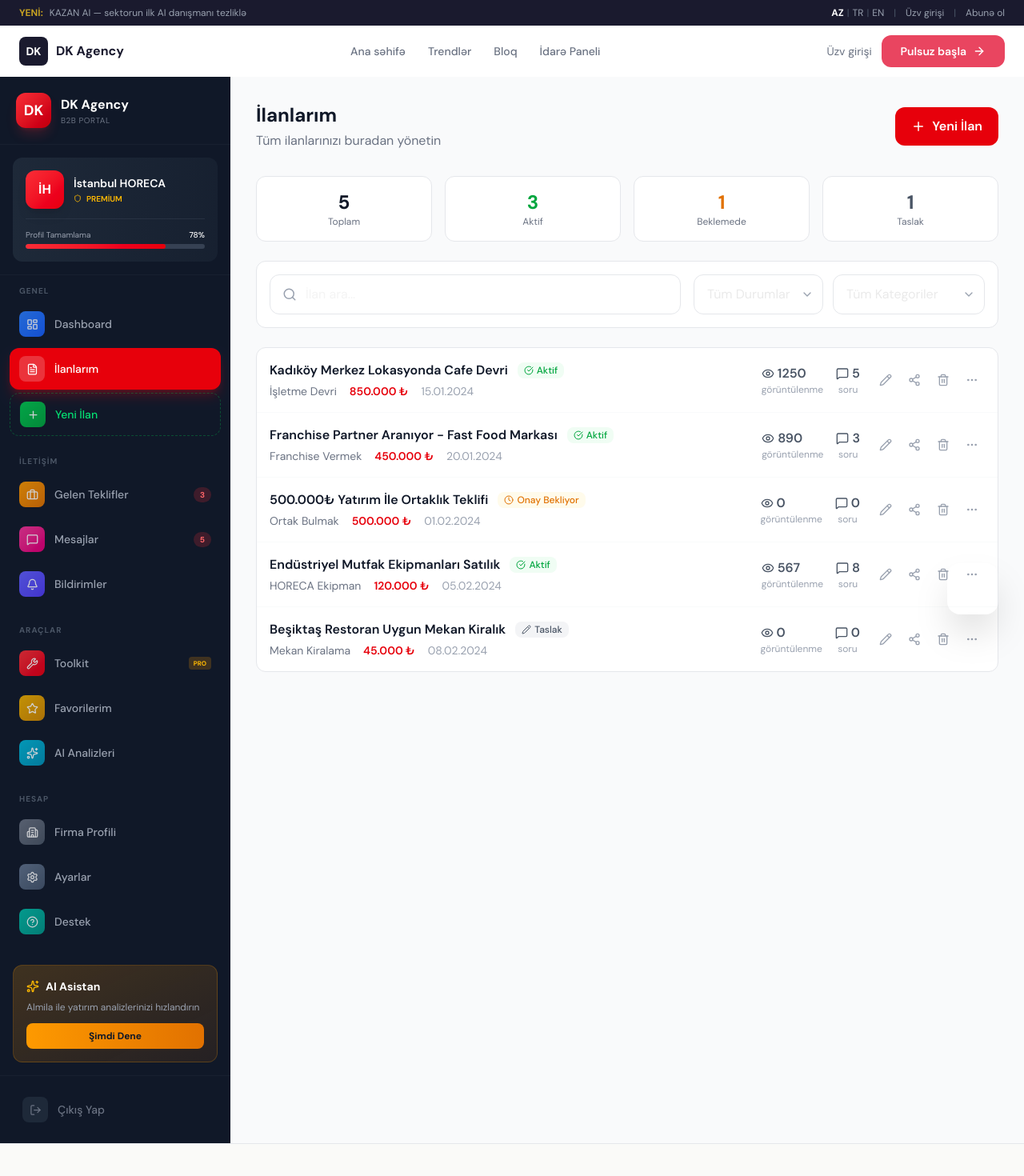
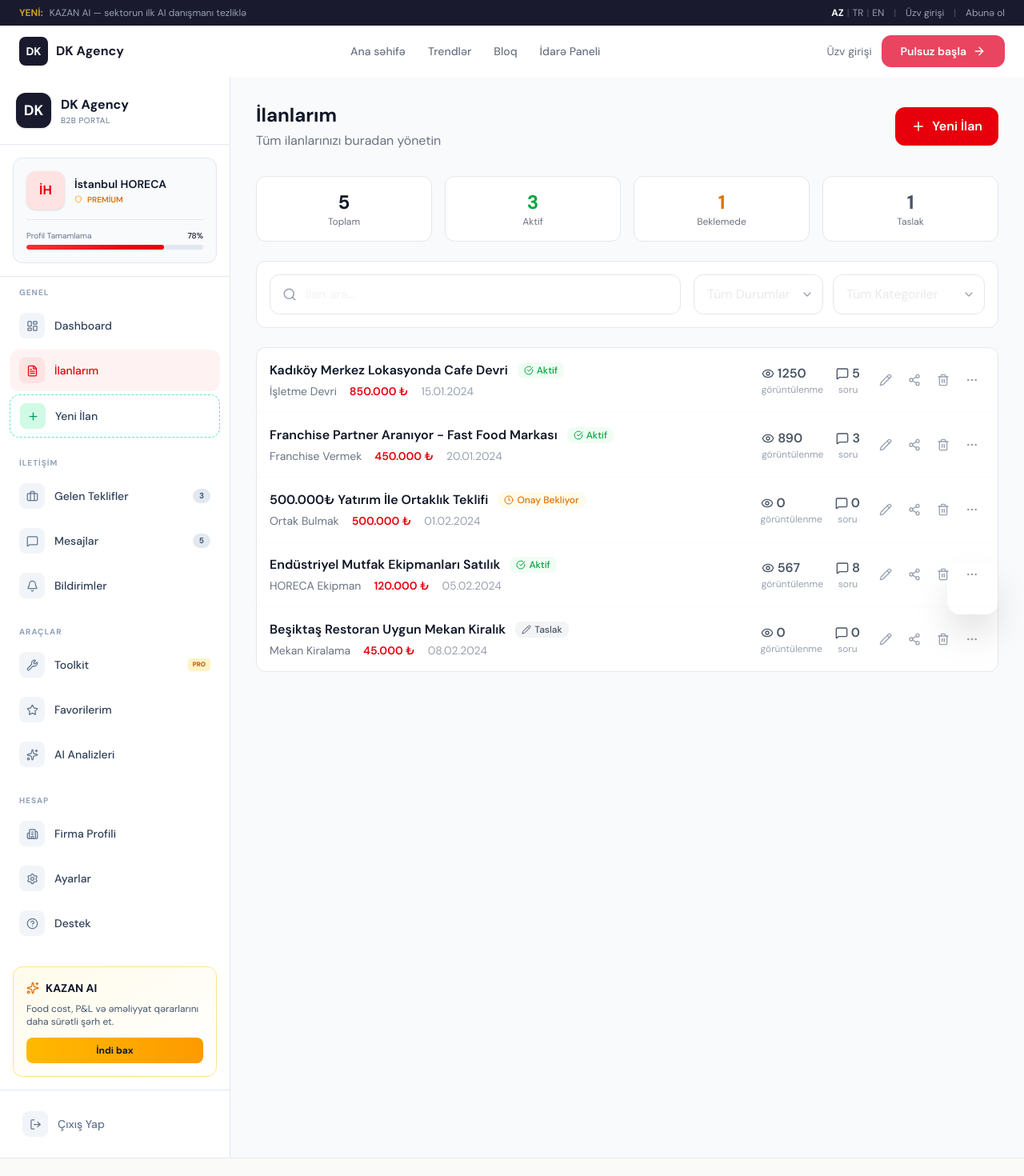
Before and after one commit to DTOMRIS/dk-agency-platform, a Next.js app: page /b2b-panel/ilanlarim in a window 1280 px wide. Shown: the top 1470 px of the page at 80% size. Built offline with nearby package versions, Linux system fonts and the light colour scheme; a web font is replaced by a local one.

Commit message:
TASK-0001: fix: megamenu links + b2b panel light theme

```diff
--- a/components/b2b-panel/B2BSidebar.tsx
+++ b/components/b2b-panel/B2BSidebar.tsx
@@ -1,10 +1,5 @@
-// components/b2b-panel/B2BSidebar.tsx
-// DK Agency B2B Portal Sidebar - Restaurant365 Style
-// Yatırımcı/Partner Portal Navigasyonu
-
 'use client';
 
-import React from 'react';
 import Link from 'next/link';
 import { usePathname } from 'next/navigation';
 import {
@@ -20,9 +15,6 @@ import {
   Bell,
   Star,
   Wrench,
-  TrendingUp,
-  PieChart,
-  Users,
   Shield,
   Sparkles,
   LucideIcon,
@@ -32,7 +24,6 @@ interface NavItem {
   href: string;
   label: string;
   icon: LucideIcon;
-  color: string;
   highlight?: boolean;
   badge?: number;
   pro?: boolean;
@@ -47,33 +38,33 @@ const NAV_SECTIONS: NavSection[] = [
   {
     title: 'GENEL',
     items: [
-      { href: '/b2b-panel', label: 'Dashboard', icon: LayoutDashboard, color: 'from-blue-500 to-blue-600' },
-      { href: '/b2b-panel/ilanlarim', label: 'İlanlarım', icon: FileText, color: 'from-purple-500 to-purple-600' },
-      { href: '/b2b-panel/yeni-ilan', label: 'Yeni İlan', icon: Plus, color: 'from-green-500 to-green-600', highlight: true },
+      { href: '/b2b-panel', label: 'Dashboard', icon: LayoutDashboard },
+      { href: '/b2b-panel/ilanlarim', label: 'İlanlarım', icon: FileText },
+      { href: '/b2b-panel/yeni-ilan', label: 'Yeni İlan', icon: Plus, highlight: true },
     ],
   },
   {
     title: 'İLETİŞİM',
     items: [
-      { href: '/b2b-panel/teklifler', label: 'Gelen Teklifler', icon: Briefcase, badge: 3, color: 'from-amber-500 to-amber-600' },
-      { href: '/b2b-panel/mesajlar', label: 'Mesajlar', icon: MessageSquare, badge: 5, color: 'from-pink-500 to-pink-600' },
-      { href: '/b2b-panel/bildirimler', label: 'Bildirimler', icon: Bell, color: 'from-indigo-500 to-indigo-600' },
+      { href: '/b2b-panel/teklifler', label: 'Gelen Teklifler', icon: Briefcase, badge: 3 },
+      { href: '/b2b-panel/mesajlar', label: 'Mesajlar', icon: MessageSquare, badge: 5 },
+      { href: '/b2b-panel/bildirimler', label: 'Bildirimler', icon: Bell },
     ],
   },
   {
     title: 'ARAÇLAR',
     items: [
-      { href: '/b2b-panel/toolkit', label: 'Toolkit', icon: Wrench, color: 'from-red-500 to-red-600', pro: true },
-      { href: '/b2b-panel/favoriler', label: 'Favorilerim', icon: Star, color: 'from-yellow-500 to-yellow-600' },
-      { href: '/b2b-panel/analizler', label: 'AI Analizleri', icon: Sparkles, color: 'from-cyan-500 to-cyan-600' },
+      { href: '/b2b-panel/toolkit', label: 'Toolkit', icon: Wrench, pro: true },
+      { href: '/b2b-panel/favoriler', label: 'Favorilerim', icon: Star },
+      { href: '/b2b-panel/analizler', label: 'AI Analizleri', icon: Sparkles },
     ],
   },
   {
     title: 'HESAP',
     items: [
-      { href: '/b2b-panel/profil', label: 'Firma Profili', icon: Building2, color: 'from-gray-500 to-gray-600' },
-      { href: '/b2b-panel/ayarlar', label: 'Ayarlar', icon: Settings, color: 'from-slate-500 to-slate-600' },
-      { href: '/b2b-panel/destek', label: 'Destek', icon: HelpCircle, color: 'from-teal-500 to-teal-600' },
+      { href: '/b2b-panel/profil', label: 'Firma Profili', icon: Building2 },
+      { href: '/b2b-panel/ayarlar', label: 'Ayarlar', icon: Settings },
+      { href: '/b2b-panel/destek', label: 'Destek', icon: HelpCircle },
     ],
   },
 ];
@@ -87,53 +78,49 @@ export default function B2BSidebar() {
   };
 
   return (
-    <aside className="w-72 bg-gray-900 min-h-screen flex flex-col">
-      {/* Logo Header */}
-      <div className="p-5 border-b border-gray-800/50">
-        <Link href="/b2b-panel" className="flex items-center gap-3 group">
-          <div className="w-11 h-11 rounded-xl bg-gradient-to-br from-red-500 to-red-700 flex items-center justify-center shadow-lg shadow-red-500/20 group-hover:shadow-red-500/40 transition-all">
-            <span className="text-white font-bold text-lg">DK</span>
+    <aside className="flex min-h-screen w-72 flex-col border-r border-slate-200 bg-white">
+      <div className="border-b border-slate-200 p-5">
+        <Link href="/b2b-panel" className="group flex items-center gap-3">
+          <div className="flex h-11 w-11 items-center justify-center rounded-xl bg-[#1A1A2E] shadow-sm transition-all group-hover:shadow-md">
+            <span className="text-lg font-bold text-white">DK</span>
           </div>
           <div>
-            <h1 className="font-bold text-white">DK Agency</h1>
-            <p className="text-[10px] text-gray-500 uppercase tracking-wider">B2B Portal</p>
+            <h1 className="font-bold text-slate-900">DK Agency</h1>
+            <p className="text-[10px] uppercase tracking-wider text-slate-500">B2B Portal</p>
           </div>
         </Link>
       </div>
 
-      {/* User Card */}
-      <div className="p-4 border-b border-gray-800/50">
-        <div className="bg-gradient-to-r from-gray-800 to-gray-800/50 rounded-xl p-4">
+      <div className="border-b border-slate-200 p-4">
+        <div className="rounded-xl border border-slate-200 bg-slate-50 p-4">
           <div className="flex items-center gap-3">
-            <div className="w-12 h-12 rounded-xl bg-gradient-to-br from-red-500 to-red-600 flex items-center justify-center text-white font-bold shadow-lg">
+            <div className="flex h-12 w-12 items-center justify-center rounded-xl bg-red-100 font-bold text-red-600 shadow-sm">
               İH
             </div>
-            <div className="flex-1 min-w-0">
-              <p className="font-semibold text-white text-sm truncate">İstanbul HORECA</p>
-              <div className="flex items-center gap-1.5 mt-0.5">
-                <Shield size={10} className="text-amber-400" />
-                <span className="text-[10px] text-amber-400 font-semibold uppercase">Premium</span>
+            <div className="min-w-0 flex-1">
+              <p className="truncate text-sm font-semibold text-slate-900">İstanbul HORECA</p>
+              <div className="mt-0.5 flex items-center gap-1.5">
+                <Shield size={10} className="text-amber-500" />
+                <span className="text-[10px] font-semibold uppercase text-amber-600">Premium</span>
               </div>
             </div>
           </div>
-          {/* Progress Bar */}
-          <div className="mt-3 pt-3 border-t border-gray-700/50">
-            <div className="flex items-center justify-between text-[10px] text-gray-400 mb-1">
+          <div className="mt-3 border-t border-slate-200 pt-3">
+            <div className="mb-1 flex items-center justify-between text-[10px] text-slate-500">
               <span>Profil Tamamlama</span>
-              <span className="text-white font-medium">78%</span>
+              <span className="font-medium text-slate-900">78%</span>
             </div>
-            <div className="h-1.5 bg-gray-700 rounded-full overflow-hidden">
-              <div className="h-full w-[78%] bg-gradient-to-r from-red-500 to-red-600 rounded-full"></div>
+            <div className="h-1.5 overflow-hidden rounded-full bg-slate-200">
+              <div className="h-full w-[78%] rounded-full bg-gradient-to-r from-red-500 to-red-600" />
             </div>
           </div>
         </div>
       </div>
 
-      {/* Navigation */}
-      <nav className="flex-1 p-3 overflow-y-auto">
+      <nav className="flex-1 overflow-y-auto p-3">
         {NAV_SECTIONS.map((section, idx) => (
           <div key={section.title} className={idx > 0 ? 'mt-6' : ''}>
-            <p className="px-3 mb-2 text-[10px] font-bold text-gray-600 uppercase tracking-widest">
+            <p className="mb-2 px-3 text-[10px] font-bold uppercase tracking-widest text-slate-400">
               {section.title}
             </p>
             <ul className="space-y-1">
@@ -145,36 +132,37 @@ export default function B2BSidebar() {
                   <li key={item.href}>
                     <Link
                       href={item.href}
-                      className={`
-                        group flex items-center gap-3 px-3 py-2.5 rounded-xl transition-all duration-200
-                        ${active
-                          ? 'bg-red-600 text-white shadow-lg shadow-red-600/30'
+                      className={`group flex items-center gap-3 rounded-xl px-3 py-2.5 text-sm font-medium transition-all duration-200 ${
+                        active
+                          ? 'bg-red-50 text-red-600'
                           : item.highlight
-                            ? 'text-green-400 hover:text-white hover:bg-gray-800/70 border border-dashed border-green-500/30 hover:border-transparent'
-                            : 'text-gray-400 hover:text-white hover:bg-gray-800/70'
-                        }
-                      `}
+                            ? 'border border-dashed border-emerald-300 text-slate-700 hover:border-emerald-400 hover:bg-emerald-50'
+                            : 'text-slate-700 hover:bg-slate-50 hover:text-slate-900'
+                      }`}
                     >
-                      <div className={`
-                        w-8 h-8 rounded-lg flex items-center justify-center transition-all
-                        ${active
-                          ? 'bg-white/20'
-                          : `bg-gradient-to-br ${item.color} opacity-80 group-hover:opacity-100`
-                        }
-                      `}>
-                        <Icon size={15} className="text-white" />
+                      <div
+                        className={`flex h-8 w-8 items-center justify-center rounded-lg transition-all ${
+                          active
+                            ? 'bg-red-100 text-red-600'
+                            : item.highlight
+                              ? 'bg-emerald-100 text-emerald-600'
+                              : 'bg-slate-100 text-slate-500 group-hover:bg-slate-200 group-hover:text-slate-700'
+                        }`}
+                      >
+                        <Icon size={15} />
                       </div>
-                      <span className="flex-1 font-medium text-sm">{item.label}</span>
+                      <span className="flex-1">{item.label}</span>
                       {item.badge && (
-                        <span className={`
-                          px-2 py-0.5 text-[10px] font-bold rounded-full
-                          ${active ? 'bg-white/20 text-white' : 'bg-red-500/20 text-red-400'}
-                        `}>
+                        <span
+                          className={`rounded-full px-2 py-0.5 text-[10px] font-bold ${
+                            active ? 'bg-red-100 text-red-600' : 'bg-slate-200 text-slate-600'
+                          }`}
+                        >
                           {item.badge}
                         </span>
                       )}
                       {item.pro && !active && (
-                        <span className="px-1.5 py-0.5 text-[8px] font-bold bg-amber-500/20 text-amber-400 rounded uppercase">
+                        <span className="rounded bg-amber-100 px-1.5 py-0.5 text-[8px] font-bold uppercase text-amber-700">
                           Pro
                         </span>
                       )}
@@ -187,27 +175,25 @@ export default function B2BSidebar() {
         ))}
       </nav>
 
-      {/* Upgrade Card */}
       <div className="p-4">
-        <div className="bg-gradient-to-br from-amber-500/20 to-amber-600/10 rounded-xl p-4 border border-amber-500/20">
-          <div className="flex items-center gap-2 mb-2">
-            <Sparkles size={16} className="text-amber-400" />
-            <span className="text-sm font-bold text-white">AI Asistan</span>
+        <div className="rounded-xl border border-amber-200 bg-gradient-to-br from-amber-50 to-white p-4">
+          <div className="mb-2 flex items-center gap-2">
+            <Sparkles size={16} className="text-amber-600" />
+            <span className="text-sm font-bold text-slate-900">KAZAN AI</span>
           </div>
-          <p className="text-xs text-gray-400 mb-3">Almila ile yatırım analizlerinizi hızlandırın</p>
-          <button className="w-full py-2 bg-gradient-to-r from-amber-500 to-amber-600 text-gray-900 text-xs font-bold rounded-lg hover:from-amber-400 hover:to-amber-500 transition-all">
-            Şimdi Dene
+          <p className="mb-3 text-xs text-slate-600">Food cost, P&amp;L və əməliyyat qərarlarını daha sürətli şərh et.</p>
+          <button className="w-full rounded-lg bg-gradient-to-r from-amber-400 to-amber-500 py-2 text-xs font-bold text-slate-900 transition-all hover:from-amber-300 hover:to-amber-400">
+            İndi bax
           </button>
         </div>
       </div>
 
-      {/* Logout */}
-      <div className="p-4 border-t border-gray-800/50">
-        <button className="w-full flex items-center gap-3 px-3 py-2.5 rounded-xl text-gray-500 hover:text-white hover:bg-gray-800/70 transition-all">
-          <div className="w-8 h-8 rounded-lg bg-gray-800 flex items-center justify-center">
+      <div className="border-t border-slate-200 p-4">
+        <button className="flex w-full items-center gap-3 rounded-xl px-3 py-2.5 text-slate-500 transition-all hover:bg-slate-50 hover:text-slate-900">
+          <div className="flex h-8 w-8 items-center justify-center rounded-lg bg-slate-100 text-slate-500">
             <LogOut size={15} />
           </div>
-          <span className="font-medium text-sm">Çıkış Yap</span>
+          <span className="text-sm font-medium">Çıxış Yap</span>
         </button>
       </div>
     </aside>
--- a/components/layout/MegaMenu.tsx
+++ b/components/layout/MegaMenu.tsx
@@ -36,29 +36,29 @@ interface MenuItemData {
 const baslaItems: MenuItemData[] = [
   { icon: ClipboardList, label: 'Açılış Checklist', desc: 'Addım-addım açılış planı', href: '/toolkit/checklist' },
   { icon: HardHat, label: 'İnşaatdan Açılışa', desc: '52 maddəlik tikinti sprinti', href: '/toolkit/insaat-checklist' },
-  { icon: FileText, label: 'Rəsmi işlər', desc: 'ASAN, AQTA, vergi', href: '/toolkit?stage=basla' },
-  { icon: MapPin, label: 'Məkan seçimi', desc: 'Lokasiya, icarə', href: '/toolkit?stage=basla' },
-  { icon: Palette, label: 'Konsept hazırlama', desc: 'Hədəf kütlə, brend', href: '/toolkit?stage=basla' },
-  { icon: UtensilsCrossed, label: 'Menyu mühəndisliyi', desc: 'Qiymətləndirmə, star analiz', href: '/toolkit/menu-matrix' },
-  { icon: Megaphone, label: 'Marketinq', desc: 'Açılış kampaniyası', href: '/toolkit?stage=basla' },
-  { icon: Wrench, label: 'Ekipman kataloqu', desc: '500+ peşəkar avadanlıq', href: '/toolkit?stage=basla' },
-  { icon: Paintbrush, label: 'Korporativ kimlik', desc: 'Loqo, rəng, nümunələr', href: '/toolkit?stage=basla' },
+  { icon: FileText, label: 'Rəsmi işlər', desc: 'AQTA və uyğunluq yoxlaması', href: '/toolkit/aqta-checklist' },
+  { icon: MapPin, label: 'Məkan seçimi', desc: 'Checklist daxilində lokasiya qərarları', href: '/toolkit/checklist' },
+  { icon: Palette, label: 'Konsept hazırlama', desc: 'Brend və mövqe seçimi', href: '/toolkit/branding-guide' },
+  { icon: UtensilsCrossed, label: 'Menyu mühəndisliyi', desc: 'Qiymətləndirmə və star analiz', href: '/toolkit/menu-matrix' },
+  { icon: Megaphone, label: 'Marketinq', desc: 'Brend dili və tanıtım planı', href: '/toolkit/branding-guide' },
+  { icon: Wrench, label: 'Ekipman kataloqu', desc: 'Ekipman kateqoriyalarına bax', href: '/ilanlar' },
+  { icon: Paintbrush, label: 'Korporativ kimlik', desc: 'Loqo, rəng və vizual dil', href: '/toolkit/branding-guide' },
 ];
 
 const boyutItems: MenuItemData[] = [
   { icon: BarChart3, label: 'Mənfəət-zərər (P&L)', desc: 'Gəlir-xərc analizi', href: '/toolkit/pnl' },
   { icon: Calculator, label: 'Ərzaq maya dəyəri', desc: 'Porsiya maya hesabla', href: '/toolkit/food-cost' },
   { icon: Scale, label: 'Başabaş analizi', desc: 'Break-even nöqtəsi', href: '/toolkit/basabas' },
-  { icon: TrendingUp, label: 'Bazar qiymətləri', desc: 'Həftəlik ərzaq qiymətləri', href: '/b2b-panel/toolkit/inventory' },
-  { icon: CheckSquare, label: 'Əməliyyat checklist', desc: 'Gündəlik, həftəlik', href: '/toolkit/checklist' },
+  { icon: TrendingUp, label: 'Bazar qiymətləri', desc: 'Food cost daxilində bazar məntiqi', href: '/toolkit/food-cost' },
+  { icon: CheckSquare, label: 'Əməliyyat checklist', desc: 'Gigiyena və gündəlik nəzarət', href: '/toolkit/aqta-checklist' },
   { icon: Bot, label: 'KAZAN AI', desc: 'AI konsultant', href: '/kazan-ai', badge: 'TEZLİKLƏ' },
 ];
 
 const devirItems: { icon: LucideIcon; label: string; href: string }[] = [
-  { icon: Building2, label: 'Restoran devri', href: '/b2b-panel/ilanlarim?tur=devir' },
-  { icon: Package, label: 'Ekipman satışı', href: '/b2b-panel/ilanlarim?tur=ekipman' },
-  { icon: Network, label: 'Franchise', href: '/b2b-panel/ilanlarim?tur=franchise' },
-  { icon: UserSearch, label: 'İşlətmeci tap', href: '/b2b-panel/ilanlarim?tur=isletmeci' },
+  { icon: Building2, label: 'Restoran devri', href: '/ilanlar' },
+  { icon: Package, label: 'Ekipman satışı', href: '/ilanlar' },
+  { icon: Network, label: 'Franchise', href: '/ilanlar' },
+  { icon: UserSearch, label: 'İşlətmeci tap', href: '/ilanlar' },
 ];
 
 const popularItems = [
@@ -108,7 +108,7 @@ export default function MegaMenu({ isOpen, onClose }: { isOpen: boolean; onClose
               <div className="flex flex-col gap-0.5">
                 {baslaItems.map((item) => (
                   <Link
-                    key={item.href}
+                    key={`${item.href}-${item.label}`}
                     href={item.href}
                     className="group flex items-start gap-3 rounded-lg p-2 transition-colors hover:bg-red-50/50"
                   >
@@ -135,7 +135,7 @@ export default function MegaMenu({ isOpen, onClose }: { isOpen: boolean; onClose
               <div className="flex flex-col gap-0.5">
                 {boyutItems.map((item) => (
                   <Link
-                    key={item.href}
+                    key={`${item.href}-${item.label}`}
                     href={item.href}
                     className="group flex items-start gap-3 rounded-lg p-2 transition-colors hover:bg-amber-50/50"
                   >
@@ -167,7 +167,7 @@ export default function MegaMenu({ isOpen, onClose }: { isOpen: boolean; onClose
             <div className="flex flex-wrap gap-1">
               {devirItems.map((item) => (
                 <Link
-                  key={item.href}
+                  key={`${item.href}-${item.label}`}
                   href={item.href}
                   className="flex items-center gap-2 rounded-lg px-3 py-2 text-sm text-gray-500 transition-colors hover:bg-purple-50/50 hover:text-[#8B5CF6]"
                 >
```
